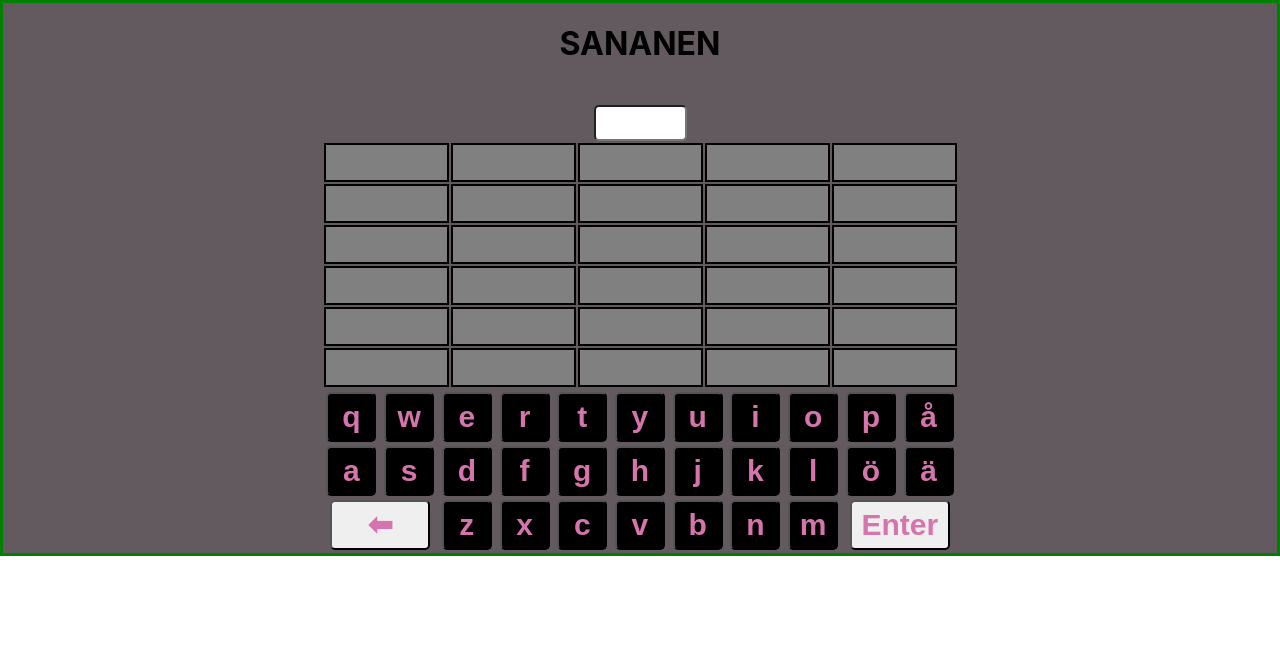
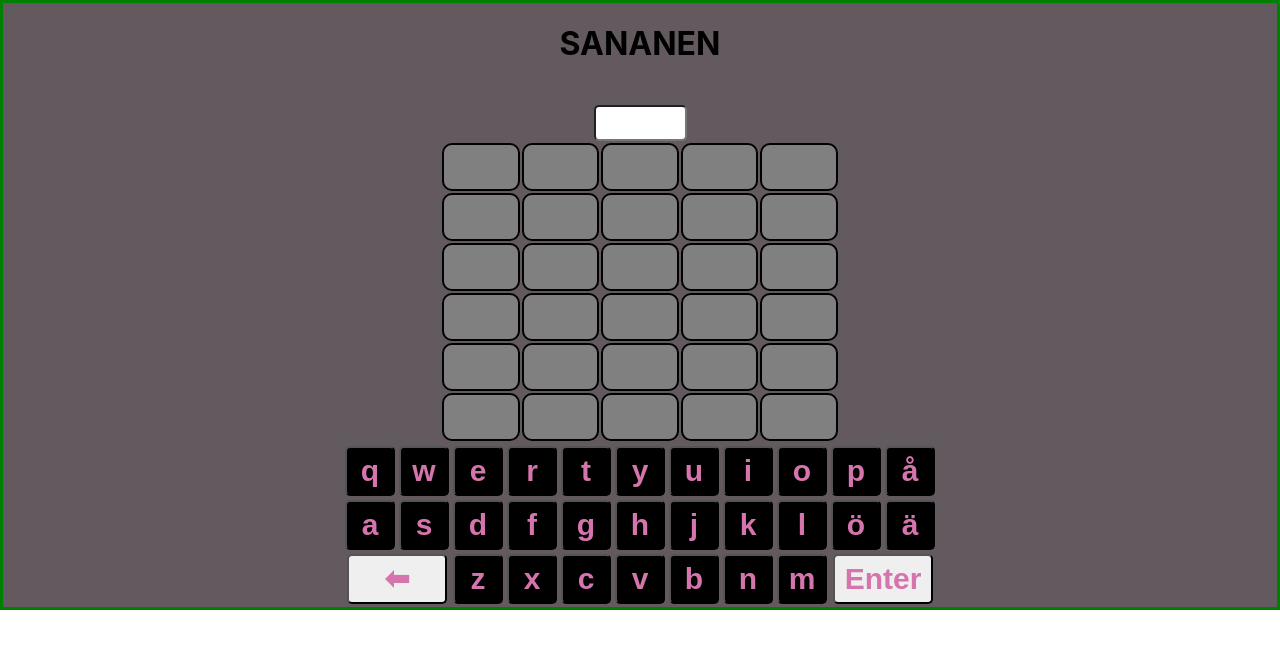
Before and after one commit to henritir/Sananen, a React (Create React App) app: page / in a window 1280 px wide. Shown: the top 648 px of the page. Built offline with nearby package versions, Linux system fonts and the light colour scheme.

Commit message:
parannuksia

```diff
--- a/src/App.css
+++ b/src/App.css
@@ -22,17 +22,20 @@
 
 .App-tulokset td{
   border: 2px solid black;
-  padding: 5px;
-  height: 25px;
+  padding: 2px;
+  height: 40px;
+  width: 25px;
   color: rgb(214, 116, 173);
   font-weight: bold;
-  font-size: 20px;
+  border-radius: 10px;
+  font-size: 27px;
 }
 
 
 .App-table {
   margin: auto;
   width: 50%;
+  max-width: 400px;
 }
 
 .App-logo {
```
